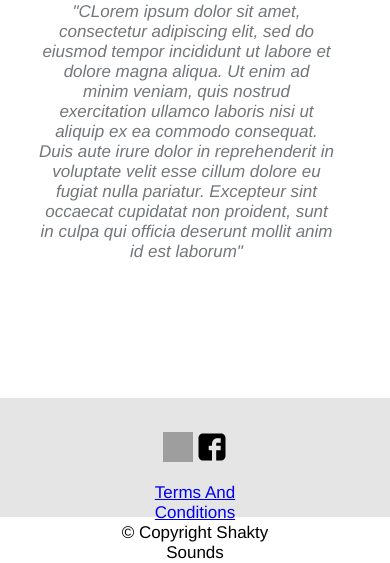
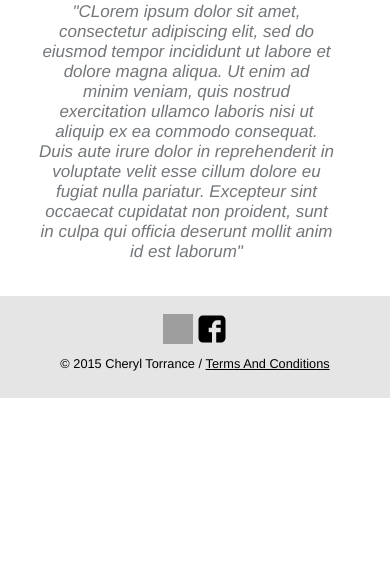
Before and after one commit to NickLiffen/sound-healing, a PHP site: page / in a window 390 px wide. Shown: the part 2471-3034 px from the top of the page. After the commit the page ends 2869 px from the top, so only its background shows below. Run offline with PHP 8.4, Linux system fonts and the light colour scheme; some libraries are stand-ins or nearby versions; grey boxes are pictures that could not be loaded.

Commit message:
footer completed for the main site

```diff
--- a/css/style.css
+++ b/css/style.css
@@ -422,7 +422,7 @@ color:#543d9f;
 .page-wrap {
   min-height: 100%;
   /* equal to footer height */
-  margin-bottom: -7em;
+  margin-bottom: -4em;
   padding-top:2em;
 }
 
@@ -432,7 +432,7 @@ color:#543d9f;
 }
 
 .site-footer, .page-wrap:after {
-  height: 7em;
+  height: 4em;
 }
 
 .site-footer {
@@ -441,28 +441,92 @@ color:#543d9f;
 
 .footerBox
 {
-  text-align: center;
-  margin:6em 6em 0em 6em;
+  width:80%;
+  margin:0 auto;
+  vertical-align:middle;
 }
 
 #copyFooter
 {
-  width:100%;
-  margin:0 auto;
-  height:3em;
-  padding:1em;
+  width:60%;
+  float:left;
+  text-decoration:none;
+  line-height: 68px;
 }
 
 #socialFooter
 {
-  width:100%;
-  margin: 0 auto;
-  height:3em;
-  padding:2em;
+  width:20%;
+  float:right;
+  text-align:center;
+  line-height: 55px;
+
+}
+
+#copyFooter > p
+{
+
+  display: inline-block;
+
+
+}
+
+.termsLink > a
+{
+  text-decoration:none;
+  text-decoration:underline;
+  color:black;
 }
 
 
+@media screen and (max-width: 480px)
+{
+  #copyFooter
+  {
+    width:100%;
+    float:none;
+    text-align:center;
+    height:2em;
+    font-size:0.75em;
+  }
+}
 
+@media screen and (max-width: 480px)
+{
+  #socialFooter
+  {
+    width:100%;
+    float:none;
+    text-align:center;
+    height:2em;
+  }
+}
+
+@media screen and (max-width: 480px)
+{
+  .footerBox
+  {
+    width:100%;
+  }
+}
+
+
+@media screen and (max-width: 480px)
+{
+  .page-wrap
+  {
+    margin-bottom:-6em;
+  }
+}
+
+
+@media screen and (max-width: 480px)
+{
+  .site-footer, .page-wrap:after
+  {
+    height:6em;
+  }
+}
 /* END OF FOOTER STYLES */
 
 #errorPageNotFound{
--- a/inc/footer.php
+++ b/inc/footer.php
@@ -21,10 +21,12 @@
     		<a href="http://www.twitter.com/"><img src="img/twitter.svg" width="30" height="30" alt="Link to Twitter" id='twitterImage' align="middle"></a>
     		<a href="http://www.facebook.com/"><img src="img/facebook.svg" width="30" height="30" alt="Link the Facebook" id='facebookImage' align="middle"></a>
             </div>
+
             <div id ="copyFooter">
-                <p><a href="termsandconditions.php" data-scroll>Terms And Conditions</a></p>
-                <p> &#169; Copyright Shakty Sounds</p>
-            </div>
+
+                <p>  &copy; <script type="text/javascript">var d = new Date();document.write(d.getFullYear());</script> Cheryl Torrance / </p>
+            <p class ="termsLink"><a href="termsandconditions.php" data-scroll>Terms And Conditions</a></p>
+          </div>
 
     </div>
 </div>
```
